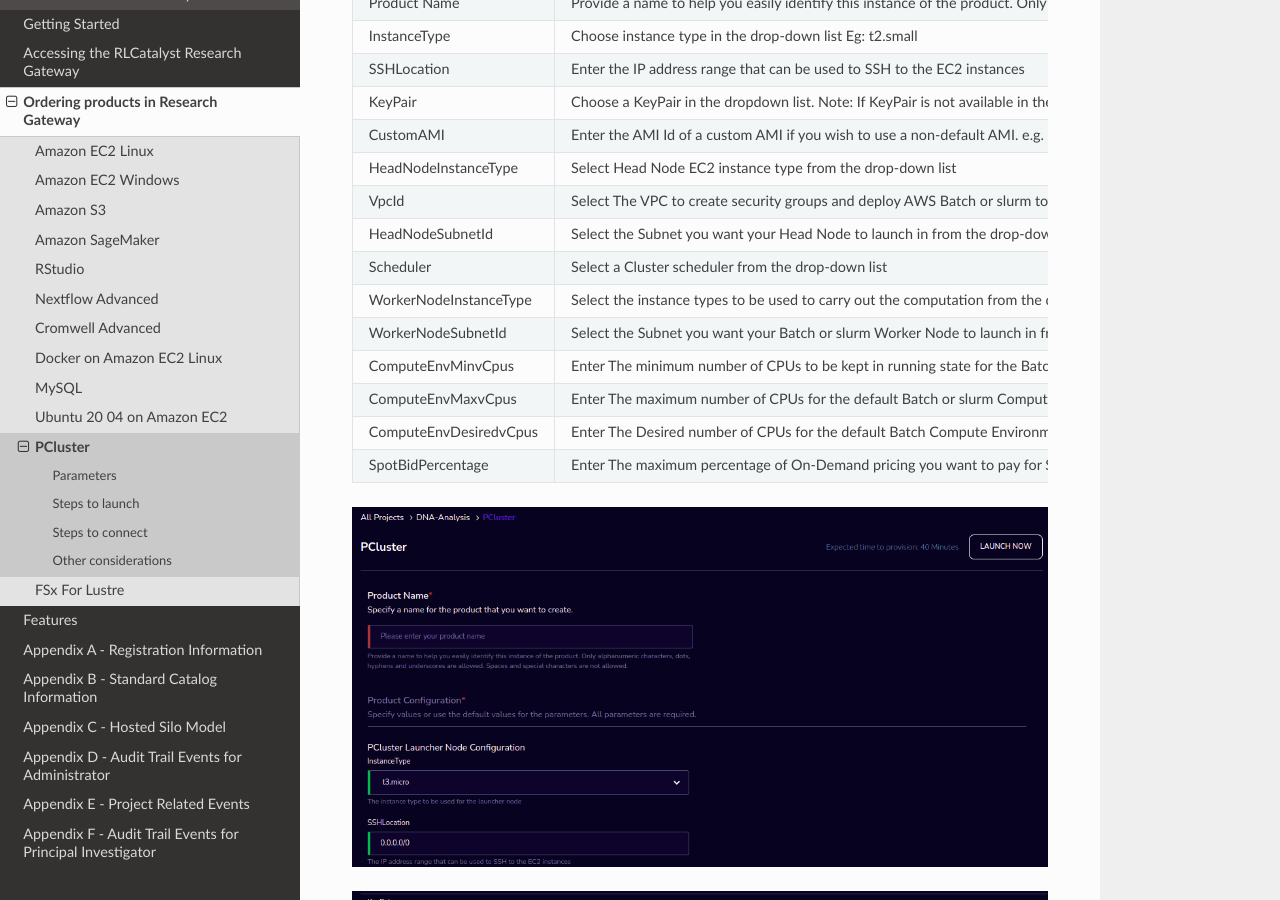
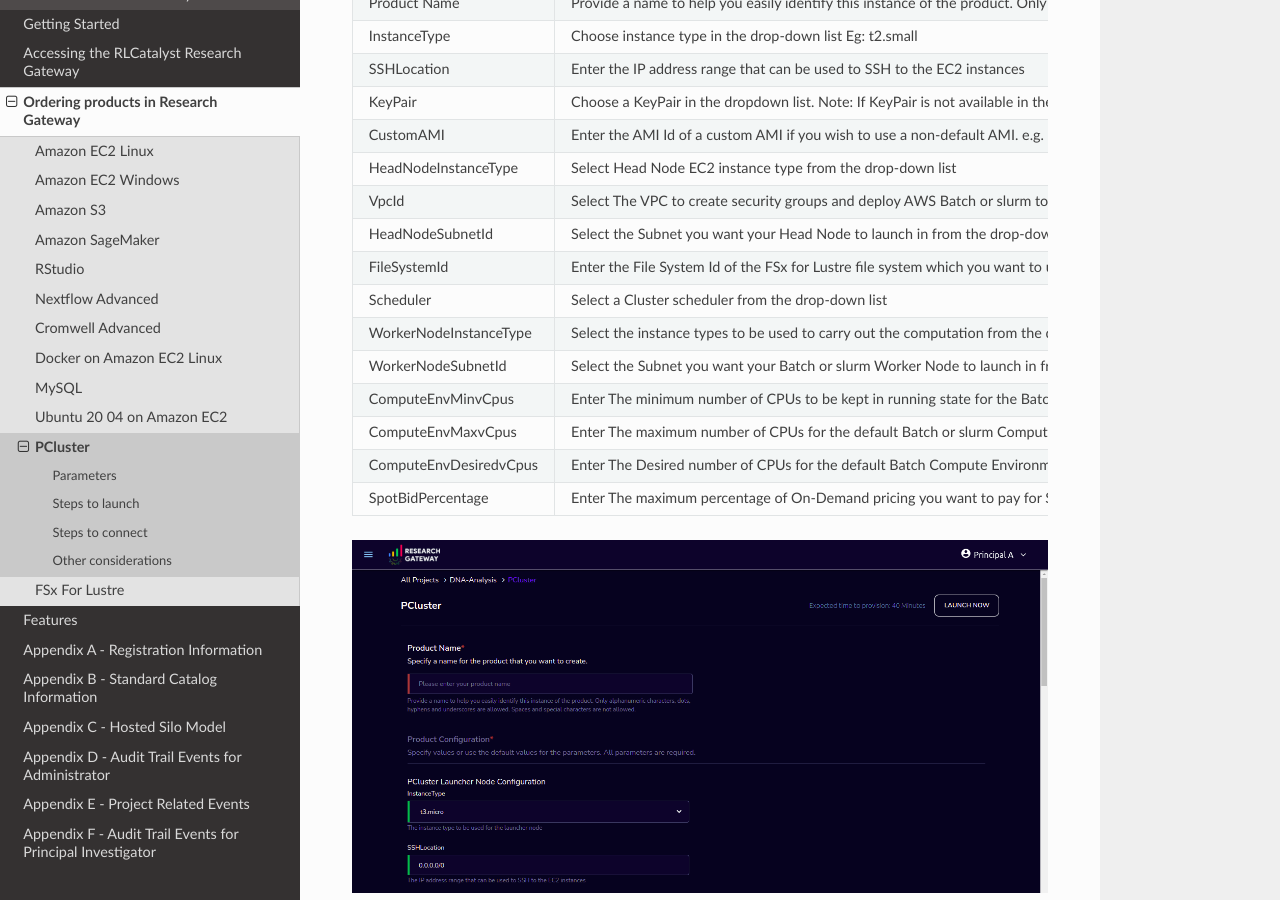
Before and after one commit to RLOpenCatalyst/rg-doc, a Sphinx documentation site: the page built from source/PCluster.rst, in a window 1280 px wide and 900 px high, scrolled down 454 px. Built offline with Sphinx 7.4.7 and the Read the Docs theme 2.0.0, drawn with Linux system fonts in a browser that asks for light colours.

Commit message:
Screenshots for Documentation 1.12.1

```diff
--- a/source/AppendixB.csv
+++ b/source/AppendixB.csv
@@ -253,6 +253,7 @@
 ,HeadNodeInstanceType,Select Head Node EC2 instance type from the drop-down list
 ,VpcId,Select The VPC to create security groups and deploy AWS Batch or slurm to from drop-down list
 ,HeadNodeSubnetId,Select the Subnet you want your Head Node to launch in from the drop-down list. You must select a public subnet.
+,FileSystemId,Enter the File System Id of the FSx for Lustre file system which you want to use. e.g. fs-12345678. Leave this field to default if you do not want to use FSx for Lustre.
 ,Scheduler,Select a Cluster scheduler from the drop-down list
 ,WorkerNodeInstanceType,Select the instance types to be used to carry out the computation from the drop-down list
 ,WorkerNodeSubnetId,Select the Subnet you want your Batch or slurm Worker Node to launch in  from the drop-down list. We recommend public subnets.
--- a/source/FSxForLustre.rst
+++ b/source/FSxForLustre.rst
@@ -2,6 +2,8 @@
 ==============
 
 This Product Sets up an FSX for Lustre filesystem with PERSISTENT_1 deployment type using SSD storage.
+
+FSx for Lustre is a fully managed shared storage built on top of a popular high-performance file system. It provides sub-millisecond latency and hundreds of GBs/s throughput for workloads with shared storage. Create an instance of this file-system and connect it to your HPC workloads (PCluster) for enhanced performance.
 
 Parameters
 ----------
--- a/source/PCluster.rst
+++ b/source/PCluster.rst
@@ -30,6 +30,8 @@
      - Select The VPC to create security groups and deploy AWS Batch or slurm to from drop-down list
    * - HeadNodeSubnetId
      - Select the Subnet you want your Head Node to launch in from the drop-down list. You must select a public subnet.
+   * - FileSystemId
+     - Enter the File System Id of the FSx for Lustre file system which you want to use. e.g. fs-12345678. Leave this field to default if you do not want to use FSx for Lustre.
    * - Scheduler
      - Select a Cluster scheduler from the drop-down list
    * - WorkerNodeInstanceType
```
Also changed, not shown: source/images/Product_PCluster_LaunchForm1.png, source/images/Product_PCluster_LaunchForm2.png, source/images/Product_PCluster_LaunchForm3.png, source/images/Product_PCluster_LaunchForm4.png.
